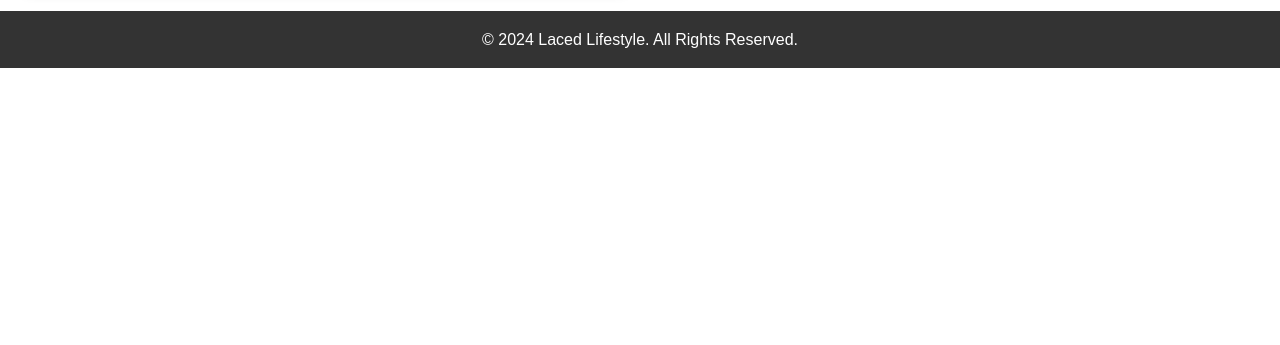
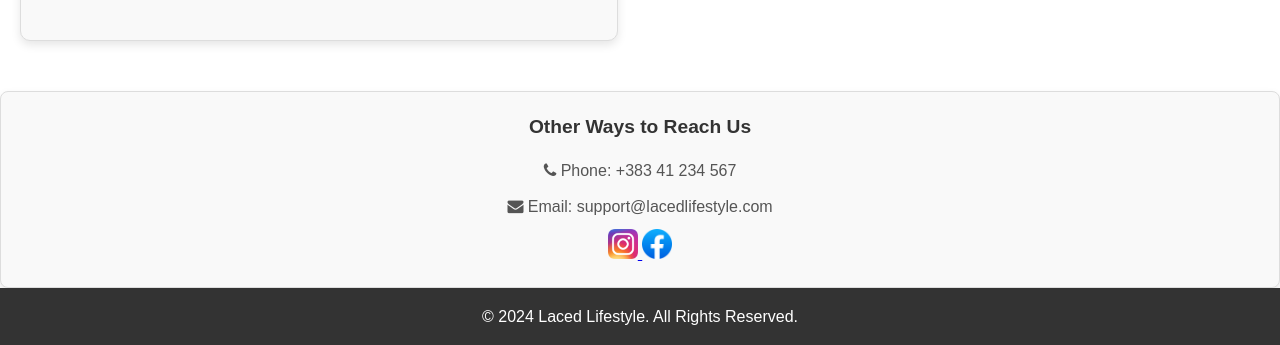
Before and after one commit to urangegaj/UEB24_Gr13, a PHP site: page / in a window 1280 px wide. Shown: the part 2791-3136 px from the top of the page. Before the commit the page ends 2859 px from the top, so only its background shows below. Run offline with PHP 8.4, Linux system fonts and the light colour scheme.

Commit message:
homepage updates

```diff
--- a/index.html
+++ b/index.html
@@ -46,10 +46,10 @@
         <input type="text" id="search-input" placeholder="Search for a product..." />
         </div>
 
-        <button id="cart-button" aria-label="View Cart"><i class="fa fa-shopping-cart"></i></button>
+        <!-- <button id="cart-button" aria-label="View Cart"><i class="fa fa-shopping-cart"></i></button>
         <div id="cart-container" class="cart-container">
             <ul id="cart-list"></ul>
-        </div>
+        </div> -->
     </header>
     <div id="login-modal" class="modal">
         <div class="modal-content">
@@ -116,18 +116,19 @@
         <div class="container">
             <h2>About Us</h2>
             <p>Laced Lifestyle is your one-stop shop for high-quality footwear. We blend fashion and comfort to bring you the best shoes for any occasion. Join us in stepping up your style game.</p>
-            <p><u>Our location:</u></p>
+            <img src="images/sneakeraid.avif" alt="our store" width="750" height="500" style="border:0; border-radius: 3px;">
+            <!-- <p><u>Our location:</u></p> -->
         </div>
 
-        <div class="map-container">
+        <!-- <div class="map-container">
             <iframe src="https://www.google.com/maps/embed?pb=!1m18!1m12!1m3!1d2935.341554922525!2d21.151942299999998!3d42.632918599999996!2m3!1f0!2f0!3f0!3m2!1i1024!2i768!4f13.1!3m3!1m2!1s0x13549ffe637b0dd7%3A0x4594c50f0099efc5!2sAlbi%20Mall!5e0!3m2!1sen!2s!4v1734215168091!5m2!1sen!2s"
             width="500" height="250" style="border:0; border-radius: 10px;" allowfullscreen="" loading="lazy"></iframe>
-        </div>
+        </div> -->
     </section>
 
     <div class="container-wrapper">
         <section id="contact" class="contact">
-            <div class="container">
+            <!-- <div class="container">
                 <h2>Contact Us</h2>
                 <p>We'd love to hear from you! Please fill out the form below, and we'll get back to you as soon as possible.</p>
 
@@ -149,8 +150,15 @@
 
                     <button type="submit" class="submit-button">Send Message</button>
                 </form>
+            </div> -->
+            <p><u>Our location:</u></p>
+            <div class="map-container">
+                <iframe src="https://www.google.com/maps/embed?pb=!1m18!1m12!1m3!1d2935.341554922525!2d21.151942299999998!3d42.632918599999996!2m3!1f0!2f0!3f0!3m2!1i1024!2i768!4f13.1!3m3!1m2!1s0x13549ffe637b0dd7%3A0x4594c50f0099efc5!2sAlbi%20Mall!5e0!3m2!1sen!2s!4v1734215168091!5m2!1sen!2s"
+                width="500" height="275" padding-right="100px" style="border:0; border-radius: 10px;" allowfullscreen="" loading="lazy"></iframe>
             </div>
         </section>
+
+
 
 
         <div class="sherbimet">
@@ -169,14 +177,30 @@
                         <img src="images/customer-service.png" alt="Customer Service Icon">
                         <p class="p-sherbimi">Customer support is vital for our store, offering 24/7 assistance via live chat, email, and phone to enhance the shopping experience. Efficient communication and support help reduce cart abandonment and boost customer satisfaction.</p>
                     </div>
+
                 </div>
             </div>
-            <div class="contact-info">
+            <!-- <div class="contact-info">
                 <h3>Other Ways to Reach Us</h3>
                 <p><i class="fa fa-phone"></i> Phone: +383 41 234 567</p>
                 <p><i class="fa fa-envelope"></i> Email: support@lacedlifestyle.com</p>
-            </div>
+            </div> -->
         </div>
+    </div>
+
+    <div class="contact-info">
+        <h3>Other Ways to Reach Us</h3>
+        <p><i class="fa fa-phone"></i> Phone: +383 41 234 567</p>
+        <p><i class="fa fa-envelope"></i> Email: support@lacedlifestyle.com</p>
+        <div class="social-icons">
+            <a href="https://www.instagram.com" target="_blank">
+                <img src="images/Instagram_icon.png.webp" alt="Instagram" class="icon">
+            </a>
+            <a href="https://www.facebook.com" target="_blank">
+                <img src="images/Facebook_icon.svg.png" alt="Facebook" class="icon">
+            </a>
+        </div>
+
     </div>
 
 
--- a/style.css
+++ b/style.css
@@ -408,6 +408,10 @@ input[type=text]:focus, input[type=email]:focus, textarea:focus {
     margin: 5px 0;
 }
 
+.map-container{
+    padding-left: 80px;
+}
+
 .container-wrapper {
     display: flex;
     flex-wrap: wrap;
@@ -505,6 +509,17 @@ form textarea {
     color: #555;
     margin-bottom: 10px;
 }
+
+.social-icons .icon {
+    width: 30px;
+    height: 30px;
+    transition: transform 0.3s ease;
+}
+
+.social-icons .icon:hover {
+    transform: scale(1.2); /* Slightly enlarge on hover */
+}
+
 
 <<<<<<< HEAD
 .product-header {
```
Also changed, not shown: images/Facebook_icon.svg.png (added), images/Instagram_icon.png.webp (added).
